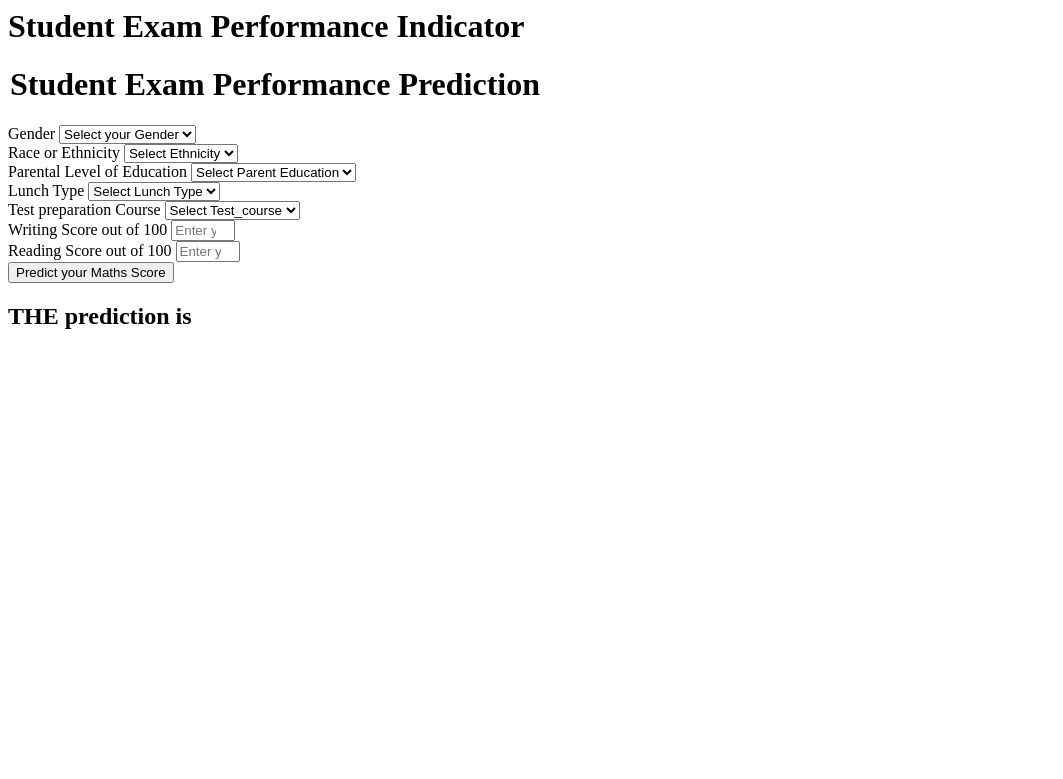
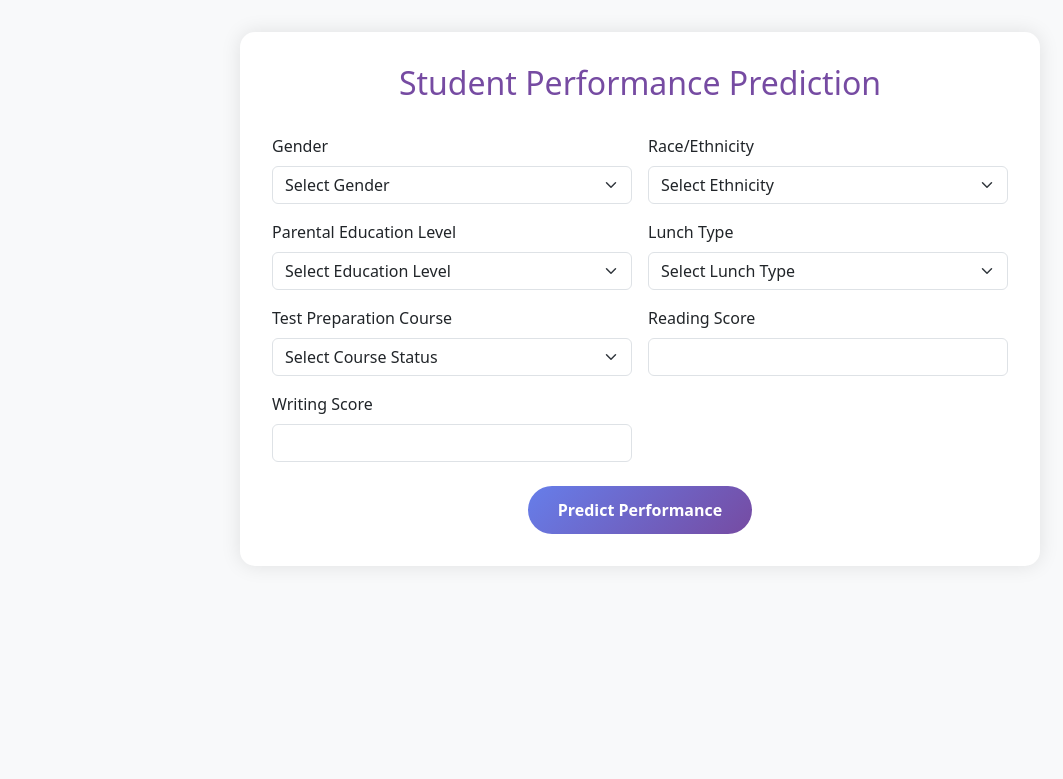
Before and after one commit to Pavan-Sai-H-V/mlprojects, a Flask app: page /predictdata in a window 1280 px wide. Shown: the top 779 px of the page, without its empty margins (0-1063 px from the left). Run offline with Flask 3, Linux system fonts and the light colour scheme.

Commit message:
ui updated

```diff
--- a/app.py
+++ b/app.py
@@ -26,8 +26,8 @@ def predict_datapoint():
             parental_level_of_education=request.form.get('parental_level_of_education'),
             lunch=request.form.get('lunch'),
             test_preparation_course=request.form.get('test_preparation_course'),
-            reading_score=float(request.form.get('writing_score')),
-            writing_score=float(request.form.get('reading_score'))
+            reading_score=float(request.form.get('reading_score')),
+            writing_score=float(request.form.get('writing_score'))
 
         )
         pred_df=data.get_data_as_data_frame()
@@ -42,4 +42,4 @@ def predict_datapoint():
 
 
 if __name__=="__main__":
-    app.run(host="0.0.0.0")
+    app.run(host="0.0.0.0",port=5000, debug=True)
--- a/templates/home.html
+++ b/templates/home.html
@@ -1,111 +1,132 @@
-<html>
+<!DOCTYPE html>
+<html lang="en">
+<head>
+    <meta charset="UTF-8">
+    <meta name="viewport" content="width=device-width, initial-scale=1.0">
+    <title>Student Performance Prediction</title>
+    <!-- Bootstrap 5 CSS -->
+    <link href="https://cdn.jsdelivr.net/npm/bootstrap@5.3.0/dist/css/bootstrap.min.css" rel="stylesheet">
+    <!-- Custom CSS -->
+    <style>
+        body {
+            background-color: #f8f9fa;
+        }
+        .form-container {
+            max-width: 800px;
+            margin: 2rem auto;
+            padding: 2rem;
+            background: white;
+            border-radius: 15px;
+            box-shadow: 0 0 20px rgba(0,0,0,0.1);
+        }
+        .form-title {
+            color: #764ba2;
+            margin-bottom: 2rem;
+            text-align: center;
+        }
+        .form-control:focus {
+            border-color: #764ba2;
+            box-shadow: 0 0 0 0.25rem rgba(118, 75, 162, 0.25);
+        }
+        .btn-submit {
+            background: linear-gradient(135deg, #667eea 0%, #764ba2 100%);
+            border: none;
+            padding: 12px 30px;
+            border-radius: 30px;
+            font-weight: 600;
+            transition: all 0.3s ease;
+        }
+        .btn-submit:hover {
+            transform: translateY(-3px);
+            box-shadow: 0 10px 20px rgba(0,0,0,0.1);
+        }
+        .result-container {
+            margin-top: 2rem;
+            padding: 1.5rem;
+            border-radius: 10px;
+            background-color: #f8f9fa;
+        }
+    </style>
+</head>
 <body>
-    <div class="login">
-       <h1>Student Exam Performance Indicator</h1>
-
-       <form action="{{ url_for('predict_datapoint')}}" method="post">
-        <h1>
-            <legend>Student Exam Performance Prediction</legend>
-        </h1>
-        <div class="mb-3">
-            <label class="form-label">Gender</label>
-            <select class="form-control" name="gender" placeholder="Enter you Gender" required>
-                <option class="placeholder" selected disabled value="">Select your Gender</option>
-                <option value="male">
-                    Male
-                </option>
-                <option value="female">
-                    Female
-                </option>
+    <div class="container">
+        <div class="form-container">
+            <h2 class="form-title">Student Performance Prediction</h2>
+            <form action="/predictdata" method="post">
+                <div class="row g-3">
+                    <div class="col-md-6">
+                        <label for="gender" class="form-label">Gender</label>
+                        <select class="form-select" id="gender" name="gender" required>
+                            <option value="">Select Gender</option>
+                            <option value="female">Female</option>
+                            <option value="male">Male</option>
                         </select>
                     </div>
-        <div class="mb-3">
-            <label class="form-label">Race or Ethnicity</label>
-            <select class="form-control" name="ethnicity" placeholder="Enter you ethnicity" required>
-                <option class="placeholder" selected disabled value="">Select Ethnicity</option>
-                <option value="group A">
-                    Group A
-                </option>
-                <option value="group B">
-                    Group B
-                </option>
-                <option value="group C">
-                    Group C
-                </option>
-                <option value="group D">
-                    Group D
-                </option>
-                <option value="group E">
-                    Group E
-                </option>
+                    <div class="col-md-6">
+                        <label for="ethnicity" class="form-label">Race/Ethnicity</label>
+                        <select class="form-select" id="ethnicity" name="ethnicity" required>
+                            <option value="">Select Ethnicity</option>
+                            <option value="group A">Group A</option>
+                            <option value="group B">Group B</option>
+                            <option value="group C">Group C</option>
+                            <option value="group D">Group D</option>
+                            <option value="group E">Group E</option>
                         </select>
                     </div>
-        <div class="mb-3">
-            <label class="form-label">Parental Level of Education</label>
-            <select class="form-control" name="parental_level_of_education"
-                placeholder="Enter you Parent Education" required>
-                <option class="placeholder" selected disabled value="">Select Parent Education</option>
-                <option value="associate's degree">
-                    associate's degree
-                </option>
-                <option value="bachelor's degree">
-                    bachelor's degree
-                </option>
-                <option value="high school">
-                    high school
-                </option>
-                <option value="master's degree">
-                    master's degree
-                </option>
-                <option value="some college">
-                    some college
-                </option>
-                <option value="some high school">
-                    some high school
-                </option>
+                    <div class="col-md-6">
+                        <label for="parental_level_of_education" class="form-label">Parental Education Level</label>
+                        <select class="form-select" id="parental_level_of_education" name="parental_level_of_education" required>
+                            <option value="">Select Education Level</option>
+                            <option value="some high school">Some High School</option>
+                            <option value="high school">High School</option>
+                            <option value="some college">Some College</option>
+                            <option value="associate's degree">Associate's Degree</option>
+                            <option value="bachelor's degree">Bachelor's Degree</option>
+                            <option value="master's degree">Master's Degree</option>
                         </select>
                     </div>
-        <div class="mb-3">
-            <label class="form-label">Lunch Type</label>
-            <select class="form-control" name="lunch" placeholder="Enter you Lunch" required>
-                <option class="placeholder" selected disabled value="">Select Lunch Type</option>
-                <option value="free/reduced">
-                    free/reduced
-                </option>
-                <option value="standard">
-                    standard
-                </option>
+                    <div class="col-md-6">
+                        <label for="lunch" class="form-label">Lunch Type</label>
+                        <select class="form-select" id="lunch" name="lunch" required>
+                            <option value="">Select Lunch Type</option>
+                            <option value="standard">Standard</option>
+                            <option value="free/reduced">Free/Reduced</option>
                         </select>
                     </div>
-        <div class="mb-3">
-            <label class="form-label">Test preparation Course</label>
-            <select class="form-control" name="test_preparation_course" placeholder="Enter you Course"
-                required>
-                <option class="placeholder" selected disabled value="">Select Test_course</option>
-                <option value="none">
-                    None
-                </option>
-                <option value="completed">
-                    Completed
-                </option>
+                    <div class="col-md-6">
+                        <label for="test_preparation_course" class="form-label">Test Preparation Course</label>
+                        <select class="form-select" id="test_preparation_course" name="test_preparation_course" required>
+                            <option value="">Select Course Status</option>
+                            <option value="none">None</option>
+                            <option value="completed">Completed</option>
                         </select>
                     </div>
-        <div class="mb-3">
-            <label class="form-label">Writing Score out of 100</label>
-            <input class="form-control" type="number" name="reading_score"
-                placeholder="Enter your Reading score" min='0' max='100' />
+                    <div class="col-md-6">
+                        <label for="reading_score" class="form-label">Reading Score</label>
+                        <input type="number" class="form-control" id="reading_score" name="reading_score" min="0" max="100" required>
                     </div>
-        <div class="mb-3">
-            <label class="form-label">Reading Score out of 100</label>
-            <input class="form-control" type="number" name="writing_score"
-                placeholder="Enter your Reading Score" min='0' max='100' />
+                    <div class="col-md-6">
+                        <label for="writing_score" class="form-label">Writing Score</label>
+                        <input type="number" class="form-control" id="writing_score" name="writing_score" min="0" max="100" required>
                     </div>
-        <div class="mb-3">
-            <input class="btn btn-primary" type="submit" value="Predict your Maths Score" required />
+                </div>
+                <div class="text-center mt-4">
+                    <button type="submit" class="btn btn-submit text-white">Predict Performance</button>
                 </div>
             </form>
-    <h2>
-       THE  prediction is {{results}}
-    </h2>
-   <body>
+
+            {% if results %}
+            <div class="result-container">
+                <h4 class="text-center mb-3">Prediction Result</h4>
+                <div class="alert alert-success text-center">
+                    <h5>Predicted Math Score: {{ results }}</h5>
+                </div>
+            </div>
+            {% endif %}
+        </div>
+    </div>
+
+    <!-- Bootstrap 5 JS Bundle with Popper -->
+    <script src="https://cdn.jsdelivr.net/npm/bootstrap@5.3.0/dist/js/bootstrap.bundle.min.js"></script>
+</body>
 </html>
```
Also changed, not shown: templates/index.html (+55 -1 lines), package-lock.json (added), 2 other files. Lines whose indentation alone changed are shown as unchanged.
